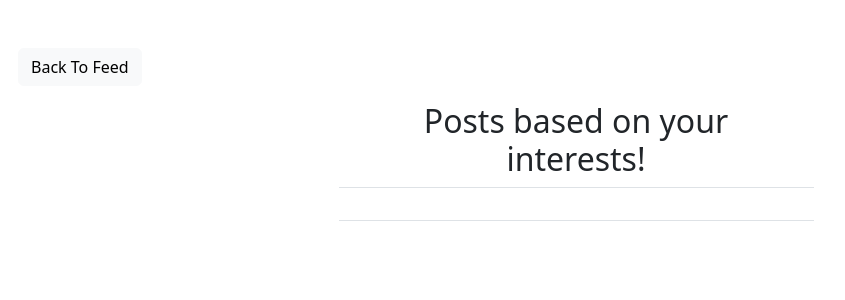
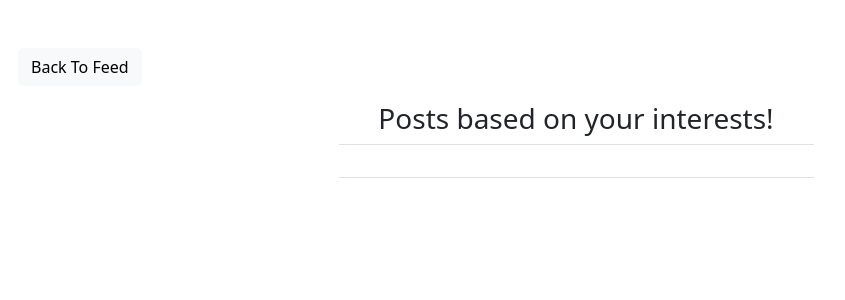
Before and after one commit to aaron-wearne/diss-2024, a Django app: page /social/tag_recommendations/ in a window 1280 px wide. Shown: the part 57-357 px from the top of the page, without its empty margins (64-909 px from the left). Run offline with Django 4.2, Linux system fonts and the light colour scheme; the visitor is signed in with stand-in values (Sample User, id 1); data that the repository does not hold is empty; some libraries are stand-ins or nearby versions.

Commit message:
Last commit

```diff
--- a/Project/social/templates/social/post_tag_recommendations.html
+++ b/Project/social/templates/social/post_tag_recommendations.html
@@ -10,7 +10,7 @@
     </div>
     <div class="row justify-content-center mt-3">
         <div class="col-md-5 col-sm-12 border-bottom">
-            <h2 class="text-center">Posts based on your interests!</h2>
+            <h3 class="text-center">Posts based on your interests!</h3>
         </div>
     </div>
 
--- a/Project/social/templates/social/recommended_posts.html
+++ b/Project/social/templates/social/recommended_posts.html
@@ -10,7 +10,7 @@
     </div>
     <div class="row justify-content-center mt-3">
         <div class="col-md-5 col-sm-12 border-bottom">
-            <h2 class="text-center">Posts by users similar to you!</h2>
+            <h3 class="text-center">Posts by users similar to you!</h3>
         </div>
     </div>
 
```
